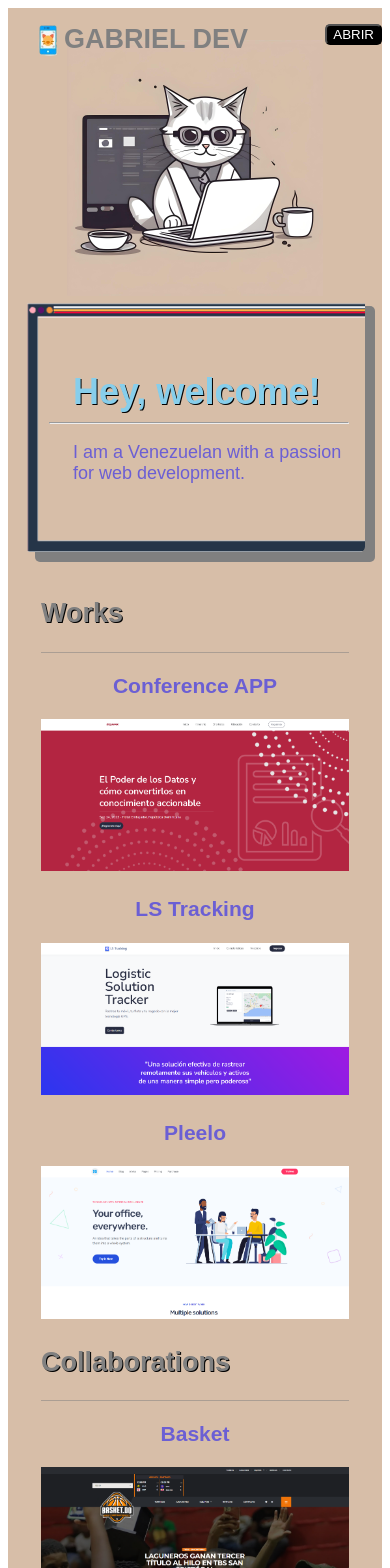
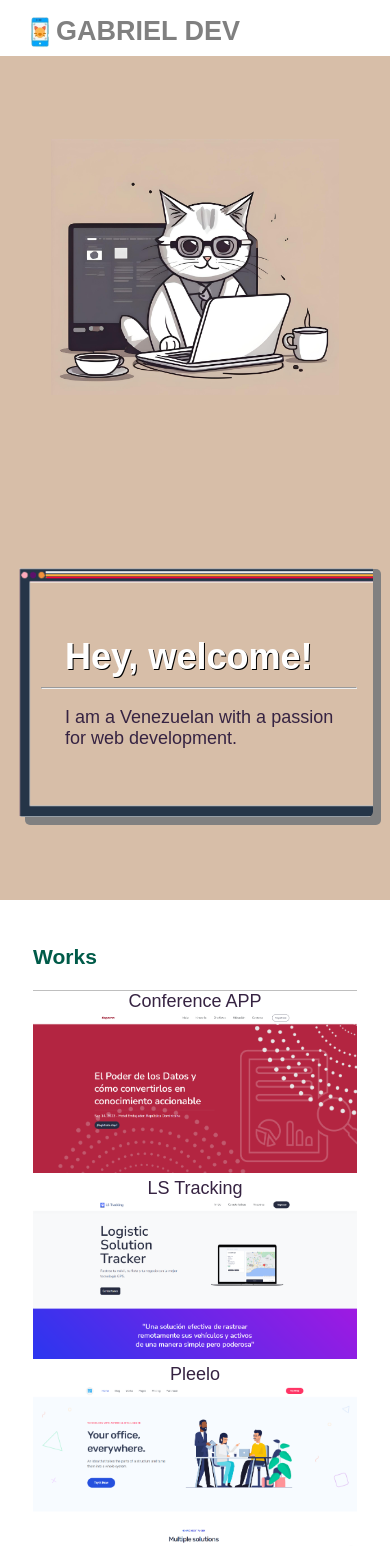
Before and after one commit to Odraga/GabrielDev_Portafolio, a React (Vite) app: page / in a window 390 px wide. Shown: the top 1568 px of the page. Built offline with nearby package versions, Linux system fonts and the light colour scheme.

Commit message:
General Update

```diff
--- a/src/components/LandingPage/About.jsx
+++ b/src/components/LandingPage/About.jsx
@@ -1,41 +1,35 @@
 import React from "react";
-import personal_picture from "../../assets/photos/personal_picture.png";
+import personal_picture from "../../assets/photos/me.png";
 import "../../css/about.css";
 import cv_pdf from "../../assets/documents/GabrielVargasResume.pdf";
 
 const About = () => {
+  const styleMePicture = {
+    filter: "drop-shadow(-8px -5px 20px black)",
+  };
   return (
-    <div className="container">
-      {/* <div className="d-flex justify-content-center my-2 ">
+    <div className="row my-4 bgc-icecream rounded-5">
+      <div className="col-sm-12 col-md-4">
         <img
           src={personal_picture}
+          style={styleMePicture}
+          className=""
+          width={"100%"}
           alt=""
-          className="w-25 h-25 effect-shadow-2 rounded-5 cursor-pointer transition-shadow-2"
-        />
-      </div> */}
-
-      {/*  <div className="d-sm-flex justify-content-center about-text border rounded-5 mt-4  shadow-2 transition-shadow-2">
-        <div className="mx-4 my-4 color-primary d-flex justify-content-center align-items-center text-shadow-1">
-          <h2>ABOUT ME</h2>
-        </div>
-        <hr />
-        <div className="px-2">
-          <div className="d-flex justify-content-center my-2">
-            <img
-              src={personal_picture}
-              alt=""
-              className="w-25 h-25 rounded-5 cursor-pointer"
         />
       </div>
-          <hr />
-          <p className="color-secondary">
-            I am a software developer with experience in front-end and back-end
-            development. I have a solid understanding of web technologies such
-            as HTML, CSS, JavaScript and ReactJS. I am a self-starter with good
-            communication skills and the ability to work in a team or
-            independently. I am looking for opportunities to apply my technical
-            skills and passion for software development to create innovative
-            solutions.
+      <div className="col-sm-12 col-md-8 text-center text-normal ">
+        <div className="d-flex align-items-center h-100">
+          <h2 className="color-white text-shadow-1 me-2">Gabriel Vargas</h2>
+          {/*  <div className="line-start">
+            <p className="color-icecream ms-2">
+              I am a software developer with experience in front-end and
+              back-end development. I have a solid understanding of web
+              technologies such as HTML, CSS, JavaScript and ReactJS. I am a
+              self-starter with good communication skills and the ability to
+              work in a team or independently. I am looking for opportunities to
+              apply my technical skills and passion for software development to
+              create innovative solutions.
             </p>
             <div className="row justify-content-evenly mb-2">
               <a href="https://www.linkedin.com/in/gabriel-vargas-dev">
@@ -48,8 +42,9 @@ const About = () => {
                 View CV
               </a>
             </div>
+          </div> */}
         </div>
-      </div> */}
+      </div>
     </div>
   );
 };
--- /dev/null
+++ b/src/components/LandingPage/Footer.jsx
@@ -0,0 +1,11 @@
+import React from "react";
+
+const Footer = () => {
+  return (
+    <div className="row bgc-black vw-100" style={{ height: "5rem" }}>
+      <span>data</span>
+    </div>
+  );
+};
+
+export default Footer;
--- a/src/components/LandingPage/Header.jsx
+++ b/src/components/LandingPage/Header.jsx
@@ -11,7 +11,7 @@ const Header = () => {
     backgroundSize: "cover",
     backgroundRepeat: "no-repeat",
     height: "16rem",
-    width: "16rem",
+    width: "18rem",
   };
 
   const imagePresentationStyle = {
@@ -23,7 +23,13 @@ const Header = () => {
   };
   return (
     <>
-      <div className="row justify-content-center">
+      <div
+        className="row justify-content-center align-items-center vh-100"
+        style={{
+          backgroundColor: "rgb(215, 190, 168)",
+          boxSizing: "border-box",
+        }}
+      >
         <div className="line-sm-none line-xl-end">
           {/* <div className="scene">
             <div className="sphere">
@@ -34,15 +40,15 @@ const Header = () => {
           </div> */}
         </div>
         <div
-          className="d-flex align-items-center rounded-5 shadow-5 mx-4 mx-md-1"
+          className="d-flex align-items-center rounded-5 shadow-4 mx-4 mx-md-1 w-100"
           style={imagePresentationStyle}
         >
           <div className="fw-light px-2 rounded-5 ms-1">
-            <h1 className="presentation-text color-primary mb-0 text-shadow-1 ms-3 ms-md-0">
+            <h1 className="presentation-text color-white mb-0 text-shadow-1 ms-3 ms-md-0 ">
               Hey, welcome!
             </h1>
             <hr />
-            <p className="presentation-text color-secondary ms-3 ms-md-0">
+            <p className="presentation-text color-darkblue ms-3 ms-md-0">
               I am a Venezuelan with a passion for web development.
             </p>
           </div>
--- a/src/components/LandingPage/Projects.jsx
+++ b/src/components/LandingPage/Projects.jsx
@@ -15,8 +15,13 @@ const ProjectCard = ({ project }) => {
   return (
     <div className="col-sm-6 col-md-4 selectProject">
       <div className="text-center">
-        <h3 className="color-secondary ">{project.name}</h3>
-        <img src={project.pictures.principal} width={"100%"} alt="" />
+        <span className="color-darkblue">{project.name}</span>
+        <img
+          src={project.pictures.principal}
+          style={{ cursor: "pointer" }}
+          width={"100%"}
+          alt=""
+        />
       </div>
     </div>
   );
@@ -25,6 +30,7 @@ const ProjectCard = ({ project }) => {
 const Projects = () => {
   const categories = ["Works", "Collaborations", "Own Projects"];
   return (
+    <>
       <div className="container">
         {categories.map((category, index) => {
           const projectsFilters = AllProjects.filter(
@@ -32,8 +38,8 @@ const Projects = () => {
           );
           return (
             <div key={index} className="row justify-content-center fw-light">
-            <div className="col-12  line-bottom">
-              <h2 className="text-shadow-1">{category}</h2>
+              <div className="col-12 line-bottom">
+                <h3 className="color-brownlight">{category}</h3>
               </div>
               {projectsFilters.map((item, index) => (
                 <ProjectCard project={item} key={index} />
@@ -42,6 +48,7 @@ const Projects = () => {
           );
         })}
       </div>
+    </>
   );
 };
 
--- a/src/components/common/Navigationbar.jsx
+++ b/src/components/common/Navigationbar.jsx
@@ -3,7 +3,7 @@ import catIcon from "../../assets/photos/cat.png";
 
 const Navigationbar = () => {
   return (
-    <header className="container-sm container-md container-lg mt-0 py-2">
+    <header className="container-sm container-md container-lg mt-0 mb-3 py-2">
       <nav className="m-0 p-0">
         <h2 className="m-0 p-0 d-inline">
           <a className="navbar-brand transition-color-1 mb-3 mt-0" href="#">
@@ -12,9 +12,9 @@ const Navigationbar = () => {
           </a>
         </h2>
 
-        <div className="navbar d-sm-none">
+        {/* <div className="navbar d-sm-none">
           <button className="button-toggle bgc-black rounded-5">ABRIR</button>
-        </div>
+        </div> */}
 
         <ul
           className="navbar d-none d-md-flex m-0 p-0"
--- a/src/css/projects.css
+++ b/src/css/projects.css
@@ -1,11 +1,12 @@
 .selectProject{
     opacity: 1;
     transition: opacity 1.5s, background-color 1.5s;
+    cursor: pointer;
 
 }
 
 .selectProject:hover{
     opacity: 0.6;
     background-color: rgba(0, 0, 0,0.3);
-    cursor: pointer;
+
 }
--- a/src/css/styles.css
+++ b/src/css/styles.css
@@ -8,12 +8,16 @@
 }
 * {
   cursor: url("../assets/cursors/cursor.png"), auto;
-}
-/* *{
-  width: 100%;
-    margin: 0;
-    padding: 0;
-} */
+  transform: translate3d(0px, 0px, 0px);
+    transition: all 700ms ease;
+
+}
+body, html{
+  padding: 0;
+  margin: 0;
+  height: "100%";
+
+}
 
 /*NAVBAR STYLE*/
 .navbar {
@@ -203,6 +207,25 @@
     background-color: blue;
   }
 
+  .bgc-brown {
+    background-color: rgb(113, 71, 34)
+  }
+
+  .bgc-cream {
+    background-color: rgb(215, 190, 168);
+  }
+
+  .bgc-specialgray{
+    background-color: rgb(69, 63, 70);
+  }
+  .bgc-darkgreen{
+    background-color: #4B8077;
+  }
+
+  .bgc-icecream{
+    background-color: #C3FCF1;
+  }
+
   /*END BACKGROUND COLOR*/
 
   /*COLOR*/
@@ -222,6 +245,40 @@
   .color-white {
     color: white;
   }
+
+  .color-darkwhite{
+    color:rgb(229, 229, 229);
+  }
+
+  .color-dark{
+    color: black;
+  }
+
+  .color-darkblue{
+    color:rgb(54, 35, 66);
+  }
+
+  .color-gray{
+    color: rgb(168, 166, 167);
+  }
+
+  .color-darkgray{
+
+    color:rgb(88, 85, 92);
+  }
+
+  .color-cream{
+    color:rgb(196 164 137);
+  }
+
+  .color-brown{
+    color:rgb(113, 71, 34)
+  }
+
+  .color-brownlight{
+    color: #005B49;
+  }
+
   /*END COLOR*/
 
   /*OPACITY*/
--- a/src/layouts/LandingPageLayout/DefaultLayout.jsx
+++ b/src/layouts/LandingPageLayout/DefaultLayout.jsx
@@ -3,9 +3,9 @@ import Navigationbar from "../../components/common/Navigationbar";
 
 const DefaultLayout = ({ children }) => {
   return (
-    <div style={{ backgroundColor: "rgb(215, 190, 168)" }}>
+    <div>
       <Navigationbar />
-      <div className="container-md container-lg mt-0 mb-0">{children}</div>
+      {children}
     </div>
   );
 };
--- a/src/page/LandingPage/LadingPage.jsx
+++ b/src/page/LandingPage/LadingPage.jsx
@@ -1,14 +1,17 @@
 import About from "../../components/LandingPage/About";
+import Footer from "../../components/LandingPage/Footer";
 import Header from "../../components/LandingPage/Header";
 import Projects from "../../components/LandingPage/Projects";
-import PreLoader from "../../components/common/PreLoader";
 
 const LandingPage = () => {
   return (
     <>
-      <Header />
-      <Projects />
-      <About />
+      <div className="container-md container-lg mt-0 mb-0">
+        <Header />
+        <Projects />
+        <About />
+      </div>
+      <Footer />
     </>
   );
 };
--- a/src/utils/allprojects.js
+++ b/src/utils/allprojects.js
@@ -99,7 +99,7 @@ export const AllProjects = [
     ,
     {
         id:6,
-        name:"Sarez Elevadores",
+        name:"Passion Bikers RD",
         description:"",
         category:"Own Projects",
         link:"#",
```
Also changed, not shown: src/assets/photos/me.png (added). Lines whose indentation alone changed are shown as unchanged.
